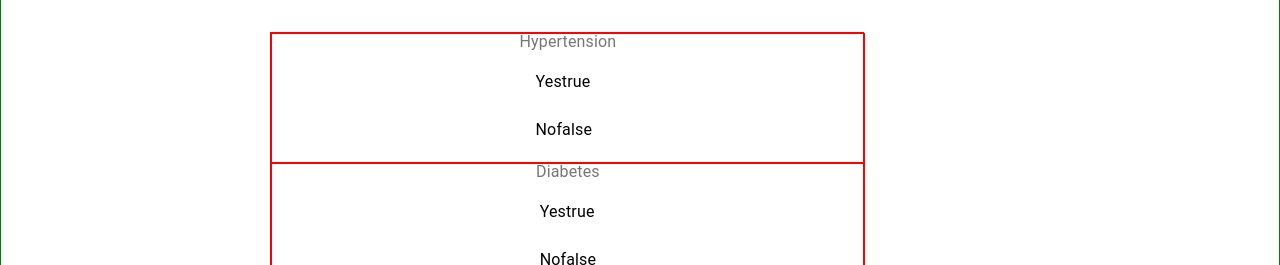
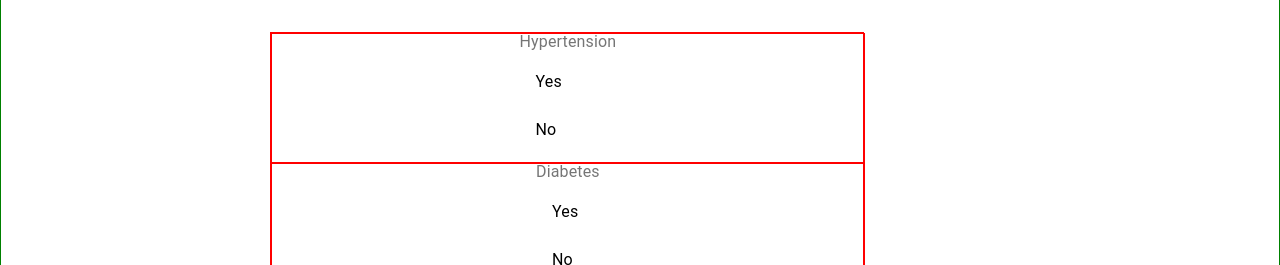
Before and after one commit to santiag0m/cardio-client, a React (Create React App) app: page / in a window 1280 px wide. Shown: the part 535-800 px from the top of the page. Built offline with nearby package versions, Linux system fonts and the light colour scheme.

Commit message:
Fix checkboxes

```diff
--- a/src/components/ListSelectionField.js
+++ b/src/components/ListSelectionField.js
@@ -23,7 +23,8 @@ export default function ListSelectionField({
     <FormControl>
       <FormLabel component="legend">{field_name}</FormLabel>
       <List>
-        {Object.entries(options).map((text, value) => {
+        {Object.entries(options).map(entry => {
+          let [text, value] = entry
           return (
             <ListItem
               button
```
